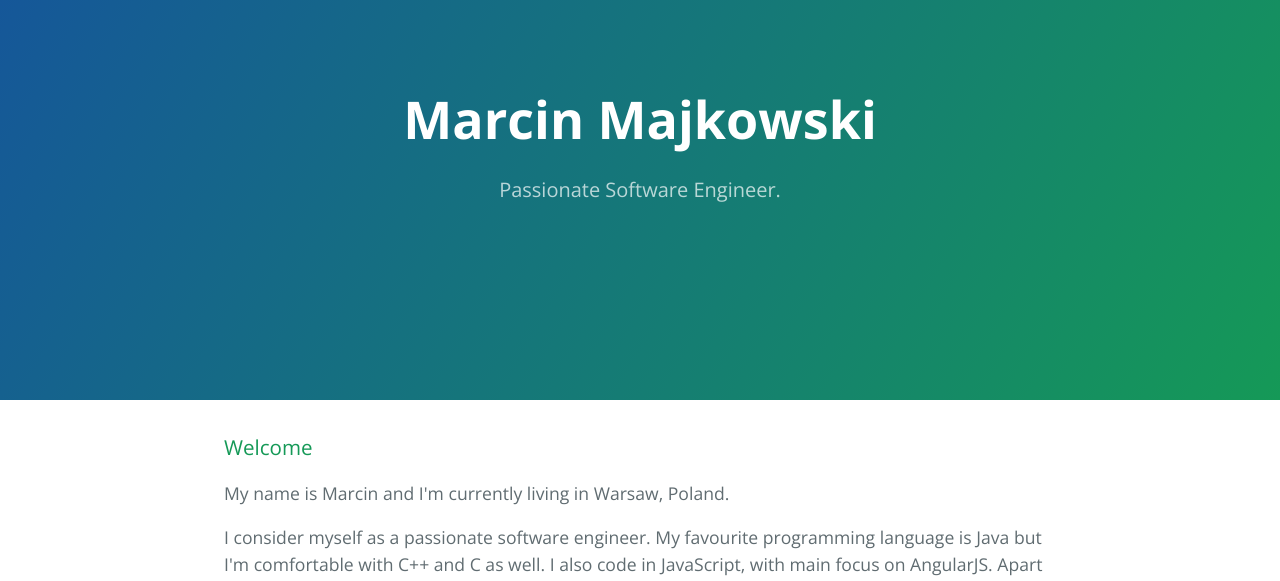
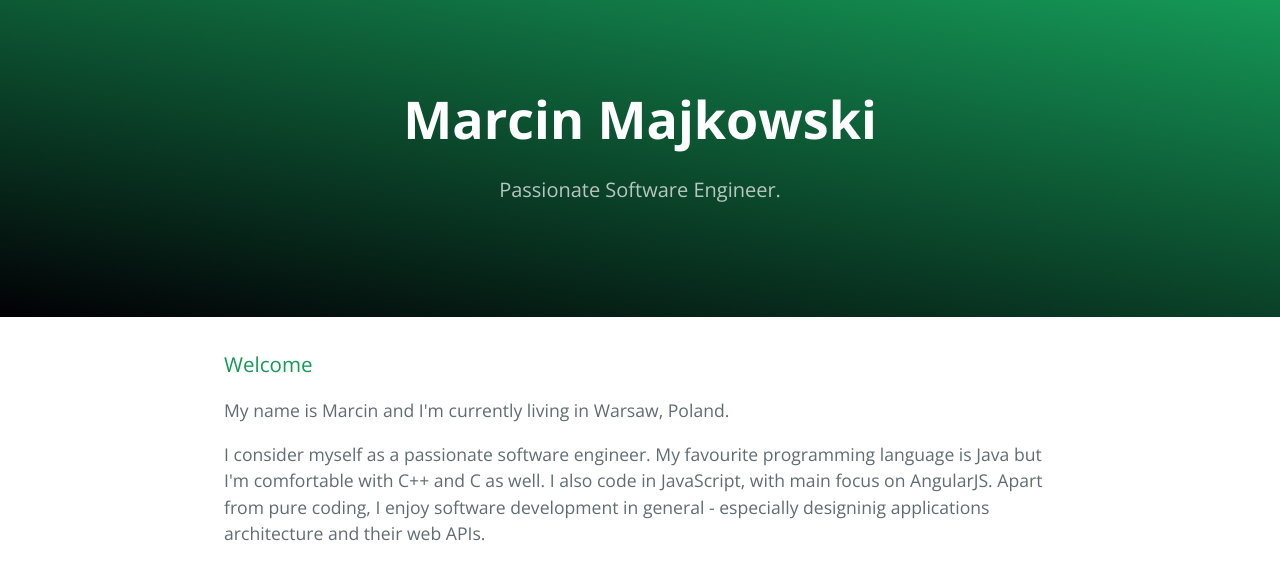
Before and after one commit to marcinmajkowski/marcinmajkowski.github.io, a Jekyll site: the page index.html, which Jekyll copies as it is, in a window 1280 px wide. Shown: the top 581 px of the page. Built offline with Jekyll 4.4.1, drawn with Linux system fonts in a browser that asks for light colours.

Commit message:
Update stylesheet.css

```diff
--- a/stylesheets/stylesheet.css
+++ b/stylesheets/stylesheet.css
@@ -57,9 +57,8 @@ a {
   color: #fff;
   text-align: center;
   background-color: #000305;
-  height: 400px;
   background-color: #159957;
-  background-image: linear-gradient(120deg, #155799, #159957); }
+  background-image: linear-gradient(10deg, #020005, #159957); }
 
 @media screen and (min-width: 64em) {
   .page-header {
```
